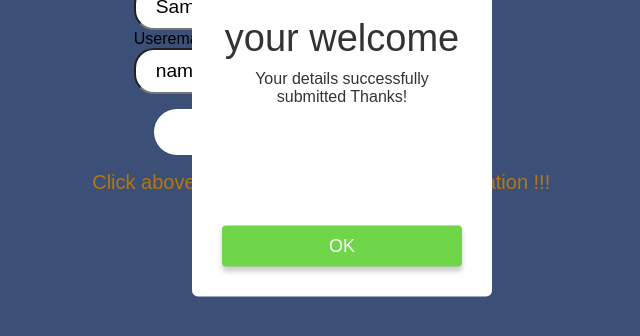
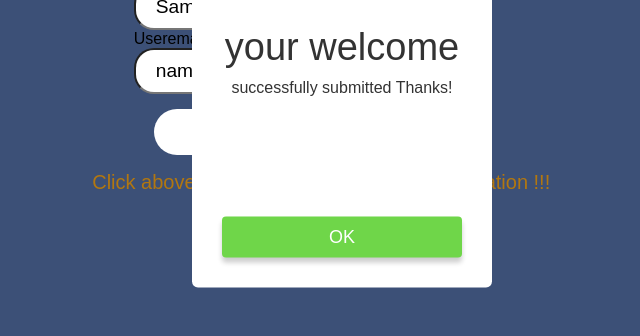
Before and after one commit to KRamalinga/login, a plain HTML site: page index.html in a window 1280 px wide. Both pictures are taken after typing "Sample", "Sample", "name@example.com" into the empty fields and a click on the button "Submit". Shown: the part 268-604 px from the top of the page, without its empty margins (298-938 px from the left). Drawn offline with Linux system fonts and the light colour scheme.

Commit message:
index.html

```diff
--- a/index.html
+++ b/index.html
@@ -24,7 +24,7 @@
         <img src="https://tse1.mm.bing.net/th?id=OIP.WOIdDUL8NSzwEdTHm_aKoQHaHZ&pid=Api&P=0" class="img">
 
         <h2>your welcome</h2>
-        <p>Your details successfully submitted Thanks!</p>
+        <p> successfully submitted Thanks!</p>
         <button type="button" onclick="closePopup()">OK</button>
      </div>
   <p class="pag">Click above submit button after the ur information !!!</p>
```
